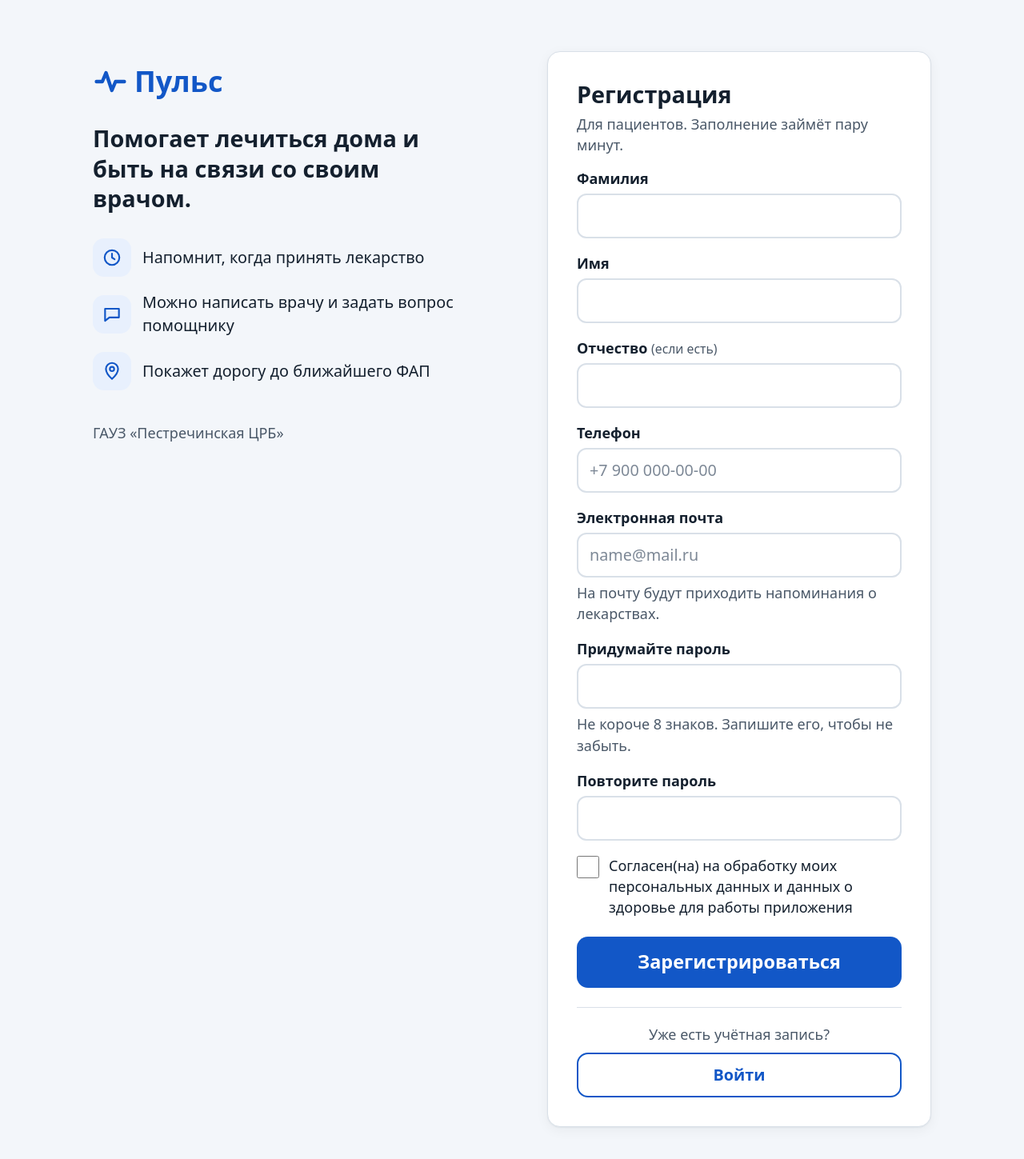
After one commit to larkzzz/Pulse, a FastAPI app: template app/templates/auth/register.html in a window 1280 px wide. The commit adds this page. Shown: the whole page at 80% size. Run offline with FastAPI, Linux system fonts and the light colour scheme; the template is opened without the code that fills it, so the values that code supplies are empty.

Commit message:
Вход и регистрация
- /login: общий вход по почте и паролю, переход по роли (пациент, врач, администратор)
- /register: регистрация пациента с проверкой полей и согласием на обработку
  персональных данных (152-ФЗ); после регистрации — кабинет с приветствием
- на компьютере слева коротко о «Пульсе», справа форма; на телефоне одна колонка
- в кабинете кнопка «Выйти из приложения»

```diff
--- a/app/main.py
+++ b/app/main.py
@@ -1,7 +1,7 @@
 from pathlib import Path
 
 from fastapi import FastAPI, Form, Request
-from fastapi.responses import HTMLResponse
+from fastapi.responses import HTMLResponse, Response
 from fastapi.staticfiles import StaticFiles
 from fastapi.templating import Jinja2Templates
 
@@ -91,9 +91,10 @@ def _cabinet_context(**extra) -> dict:
 
 
 @app.get("/cabinet", response_class=HTMLResponse)
-def patient_cabinet(request: Request):
+def patient_cabinet(request: Request, welcome: int = 0):
     return templates.TemplateResponse(
-        request, "patient/cabinet.html", {**_cabinet_context(), "active_tab": "cabinet"}
+        request, "patient/cabinet.html",
+        {**_cabinet_context(), "active_tab": "cabinet", "welcome": bool(welcome)},
     )
 
 
@@ -185,3 +186,88 @@ def save_notifications(
     return templates.TemplateResponse(
         request, "partials/cabinet_notifications.html", _cabinet_context(saved=True)
     )
+
+
+# ---------- Вход и регистрация ----------
+# В макете настоящей авторизации нет: проверяем только заполнение полей.
+
+def _redirect(url: str) -> Response:
+    """HTMX сам перейдёт на страницу, увидев заголовок HX-Redirect."""
+    return Response(status_code=204, headers={"HX-Redirect": url})
+
+
+@app.get("/login", response_class=HTMLResponse)
+def login_page(request: Request):
+    return templates.TemplateResponse(request, "auth/login.html", {"form": {}, "errors": {}})
+
+
+@app.post("/login", response_class=HTMLResponse)
+def login(request: Request, email: str = Form(""), password: str = Form("")):
+    email = email.strip().lower()
+    errors = {}
+    if "@" not in email:
+        errors["email"] = "Напишите почту, которую указывали при регистрации"
+    if not password:
+        errors["password"] = "Напишите пароль"
+    user = next((u for u in mock_data.USERS if u["email"] == email), None)
+    if not errors and not user:
+        errors["email"] = "Не нашли такую почту. Проверьте её или зарегистрируйтесь"
+    if errors:
+        return templates.TemplateResponse(
+            request, "partials/login_form.html", {"form": {"email": email}, "errors": errors}
+        )
+    return _redirect(mock_data.ROLE_HOME[user["role"]])
+
+
+@app.get("/register", response_class=HTMLResponse)
+def register_page(request: Request):
+    return templates.TemplateResponse(request, "auth/register.html", {"form": {}, "errors": {}})
+
+
+@app.post("/register", response_class=HTMLResponse)
+def register(
+    request: Request,
+    last_name: str = Form(""),
+    first_name: str = Form(""),
+    patronymic: str = Form(""),
+    phone: str = Form(""),
+    email: str = Form(""),
+    password: str = Form(""),
+    password2: str = Form(""),
+    consent: str = Form(""),
+):
+    form = {"last_name": last_name.strip(), "first_name": first_name.strip(),
+            "patronymic": patronymic.strip(), "phone": phone.strip(),
+            "email": email.strip().lower(), "consent": bool(consent)}
+    errors = {}
+    if not form["last_name"]:
+        errors["last_name"] = "Напишите фамилию"
+    if not form["first_name"]:
+        errors["first_name"] = "Напишите имя"
+    if sum(c.isdigit() for c in form["phone"]) < 10:
+        errors["phone"] = "Напишите номер телефона полностью, например +7 917 555-12-34"
+    if "@" not in form["email"]:
+        errors["email"] = "Нужна почта, на неё будут приходить напоминания"
+    elif any(u["email"] == form["email"] for u in mock_data.USERS):
+        errors["email"] = "Такая почта уже зарегистрирована. Попробуйте войти"
+    if len(password) < 8:
+        errors["password"] = "Пароль должен быть не короче 8 знаков"
+    elif password != password2:
+        errors["password2"] = "Пароли не совпадают"
+    if not form["consent"]:
+        errors["consent"] = "Без согласия мы не можем хранить ваши данные"
+
+    if errors:
+        return templates.TemplateResponse(
+            request, "partials/register_form.html", {"form": form, "errors": errors}
+        )
+
+    # Новый пациент: в макете просто заменяем тестового пациента и очищаем его лекарства.
+    mock_data.USERS.append({"email": form["email"], "role": "patient"})
+    mock_data.PATIENT.update(
+        last_name=form["last_name"], first_name=form["first_name"],
+        patronymic=form["patronymic"], phone=form["phone"], email=form["email"],
+    )
+    mock_data.SCHEDULE.clear()
+    mock_data.TAKEN_TODAY.clear()
+    return _redirect("/cabinet?welcome=1")
--- a/app/static/css/pulse.css
+++ b/app/static/css/pulse.css
@@ -455,3 +455,93 @@ svg { fill: none; stroke: currentColor; stroke-width: 2; stroke-linecap: round;
   .cabinet-grid { grid-template-columns: minmax(0, 7fr) minmax(0, 5fr); gap: 28px; align-items: start; }
   .panel { padding: 24px; }
 }
+
+/* ---------- Вход и регистрация ---------- */
+
+.auth-main {
+  max-width: 1080px;
+  margin: 0 auto;
+  padding: 24px 16px 40px;
+}
+.auth-grid { display: grid; gap: 20px; }
+
+.brand--big { font-size: 1.6rem; }
+.brand--big svg { width: 36px; height: 36px; }
+
+.auth-about__lead { font-size: 1.15rem; margin: 8px 0 0; }
+.auth-about__list, .auth-about__clinic { display: none; }
+
+.auth-card {
+  background: var(--pulse-surface);
+  border: 1px solid var(--pulse-border);
+  border-radius: var(--pulse-radius);
+  box-shadow: var(--pulse-shadow);
+  padding: 20px 16px;
+  animation: pulse-appear .25s ease-out;
+}
+.auth-card__title { font-size: 1.6rem; font-weight: 700; margin: 0 0 16px; }
+.auth-card__title + .panel__hint { margin: -10px 0 16px; }
+
+.auth-switch {
+  margin-top: 24px; padding-top: 20px;
+  border-top: 1px solid var(--pulse-border);
+  text-align: center;
+}
+.auth-switch p { margin: 0 0 10px; color: var(--pulse-muted); }
+.auth-staff { margin: 16px 0 0 !important; text-align: center; }
+
+.btn-link-like {
+  display: flex; align-items: center; justify-content: center;
+  text-decoration: none;
+}
+.btn-second.btn-link-like:hover { color: var(--pulse-blue); }
+.btn-ghost.btn-link-like { width: 100%; min-height: 56px; }
+
+.form-alert {
+  margin: 0;
+  padding: 12px 16px;
+  border-radius: 12px;
+  background: var(--pulse-red-soft);
+  color: var(--pulse-red);
+  font-weight: 600;
+  animation: pulse-appear .25s ease-out;
+}
+
+.field > label.consent {
+  display: flex; align-items: flex-start; gap: 12px;
+  font-weight: 400 !important; font-size: 1rem !important;
+  cursor: pointer;
+}
+.consent input {
+  flex: none;
+  width: 28px; height: 28px; margin-top: 1px;
+  accent-color: var(--pulse-blue);
+}
+.consent input[aria-invalid="true"] { outline: 2px solid var(--pulse-red); outline-offset: 2px; }
+
+.toast-ok--welcome { margin-bottom: 20px; }
+
+@media (min-width: 600px) {
+  .auth-card { padding: 28px; }
+}
+
+@media (min-width: 992px) {
+  .auth-main { padding-top: 64px; }
+  .auth-grid { grid-template-columns: minmax(0, 1fr) minmax(0, 480px); gap: 64px; align-items: start; }
+  .auth-about { position: sticky; top: 64px; padding-top: 12px; }
+  .brand--big { font-size: 2rem; }
+  .brand--big svg { width: 44px; height: 44px; }
+  .auth-about__lead { font-size: 1.6rem; font-weight: 600; line-height: 1.3; margin-top: 24px; max-width: 460px; }
+  .auth-about__list {
+    display: grid; gap: 18px;
+    list-style: none; padding: 0; margin: 32px 0 0;
+    font-size: 1.1rem;
+  }
+  .auth-about__list li { display: flex; align-items: center; gap: 14px; }
+  .auth-about__list svg {
+    flex: none; width: 48px; height: 48px; padding: 11px;
+    border-radius: 14px; background: var(--pulse-blue-soft); color: var(--pulse-blue);
+  }
+  .auth-about__clinic { display: block; margin-top: 40px; color: var(--pulse-muted); }
+  .auth-card { padding: 36px; }
+}
--- /dev/null
+++ b/app/templates/auth/layout.html
@@ -0,0 +1,36 @@
+{% extends "base.html" %}
+{# Страницы входа и регистрации: без меню, слева (на компьютере) — коротко о «Пульсе». #}
+
+{% block body_class %}auth{% endblock %}
+{% block main_class %}auth-main{% endblock %}
+
+{% block content %}
+<div class="auth-grid">
+  <aside class="auth-about">
+    <a class="brand brand--big" href="/login" aria-label="Пульс">
+      <svg viewBox="0 0 24 24" aria-hidden="true"><path d="M2.5 12h4l2.5-6 4 12 2.5-6h6"/></svg>
+      Пульс
+    </a>
+    <p class="auth-about__lead">Помогает лечиться дома и быть на связи со своим врачом.</p>
+    <ul class="auth-about__list">
+      <li>
+        <svg viewBox="0 0 24 24" aria-hidden="true"><circle cx="12" cy="12" r="8.5"/><path d="M12 7.5V12l3 2"/></svg>
+        Напомнит, когда принять лекарство
+      </li>
+      <li>
+        <svg viewBox="0 0 24 24" aria-hidden="true"><path d="M4 5.5h16v10H9l-5 4z"/></svg>
+        Можно написать врачу и задать вопрос помощнику
+      </li>
+      <li>
+        <svg viewBox="0 0 24 24" aria-hidden="true"><path d="M12 21s-7-6.2-7-11.5a7 7 0 0 1 14 0C19 14.8 12 21 12 21z"/><circle cx="12" cy="9.5" r="2.5"/></svg>
+        Покажет дорогу до ближайшего ФАП
+      </li>
+    </ul>
+    <p class="auth-about__clinic">ГАУЗ «Пестречинская ЦРБ»</p>
+  </aside>
+
+  <section class="auth-card" aria-labelledby="auth-title">
+    {% block auth_card %}{% endblock %}
+  </section>
+</div>
+{% endblock %}
--- /dev/null
+++ b/app/templates/auth/register.html
@@ -0,0 +1,13 @@
+{% extends "auth/layout.html" %}
+{% block title %}Регистрация · Пульс{% endblock %}
+
+{% block auth_card %}
+<h1 class="auth-card__title" id="auth-title">Регистрация</h1>
+<p class="panel__hint">Для пациентов. Заполнение займёт пару минут.</p>
+<div id="register-form">{% include "partials/register_form.html" %}</div>
+
+<div class="auth-switch">
+  <p>Уже есть учётная запись?</p>
+  <a class="btn-second btn-link-like" href="/login">Войти</a>
+</div>
+{% endblock %}
--- /dev/null
+++ b/app/templates/partials/login_form.html
@@ -0,0 +1,6 @@
+{% from "partials/macros.html" import field %}
+<form class="form-big" hx-post="/login" hx-target="#login-form" novalidate>
+  {{ field("email", "Электронная почта", form, errors, type="email", auto="email", placeholder="name@mail.ru") }}
+  {{ field("password", "Пароль", form, errors, type="password", auto="current-password") }}
+  <button type="submit" class="btn-main">Войти</button>
+</form>
--- /dev/null
+++ b/app/templates/partials/macros.html
@@ -0,0 +1,13 @@
+{# Поле формы с подписью, подсказкой и текстом ошибки. #}
+{% macro field(name, label, form, errors, type="text", auto="", hint="", placeholder="", note="") %}
+<div class="field">
+  <label for="{{ name }}">{{ label }}{% if note %} <small>({{ note }})</small>{% endif %}</label>
+  <input id="{{ name }}" name="{{ name }}" type="{{ type }}"
+         {% if auto %}autocomplete="{{ auto }}"{% endif %}
+         {% if type != "password" %}value="{{ form.get(name, '') }}"{% endif %}
+         {% if placeholder %}placeholder="{{ placeholder }}"{% endif %}
+         {% if errors.get(name) %}aria-invalid="true" aria-describedby="{{ name }}-error"{% elif hint %}aria-describedby="{{ name }}-hint"{% endif %}>
+  {% if hint and not errors.get(name) %}<p class="panel__hint" id="{{ name }}-hint">{{ hint }}</p>{% endif %}
+  {% if errors.get(name) %}<p class="field-error" id="{{ name }}-error">{{ errors[name] }}</p>{% endif %}
+</div>
+{% endmacro %}
--- /dev/null
+++ b/app/templates/partials/register_form.html
@@ -0,0 +1,27 @@
+{% from "partials/macros.html" import field %}
+<form class="form-big" hx-post="/register" hx-target="#register-form" novalidate>
+  {% if errors %}
+  <p class="form-alert" role="alert">Проверьте поля, отмеченные красным.</p>
+  {% endif %}
+
+  {{ field("last_name", "Фамилия", form, errors, auto="family-name") }}
+  {{ field("first_name", "Имя", form, errors, auto="given-name") }}
+  {{ field("patronymic", "Отчество", form, errors, auto="additional-name", note="если есть") }}
+  {{ field("phone", "Телефон", form, errors, type="tel", auto="tel", placeholder="+7 900 000-00-00") }}
+  {{ field("email", "Электронная почта", form, errors, type="email", auto="email", placeholder="name@mail.ru",
+           hint="На почту будут приходить напоминания о лекарствах.") }}
+  {{ field("password", "Придумайте пароль", form, errors, type="password", auto="new-password",
+           hint="Не короче 8 знаков. Запишите его, чтобы не забыть.") }}
+  {{ field("password2", "Повторите пароль", form, errors, type="password", auto="new-password") }}
+
+  <div class="field">
+    <label class="consent">
+      <input type="checkbox" name="consent" value="1" {% if form.get('consent') %}checked{% endif %}
+             {% if errors.get('consent') %}aria-invalid="true" aria-describedby="consent-error"{% endif %}>
+      <span>Согласен(на) на обработку моих персональных данных и данных о здоровье для работы приложения</span>
+    </label>
+    {% if errors.get('consent') %}<p class="field-error" id="consent-error">{{ errors.consent }}</p>{% endif %}
+  </div>
+
+  <button type="submit" class="btn-main">Зарегистрироваться</button>
+</form>
```
Also changed, not shown: app/mock_data.py (+11 -0 lines), app/templates/auth/login.html (added, +13 -0 lines), app/templates/patient/cabinet.html (+9 -0 lines).
